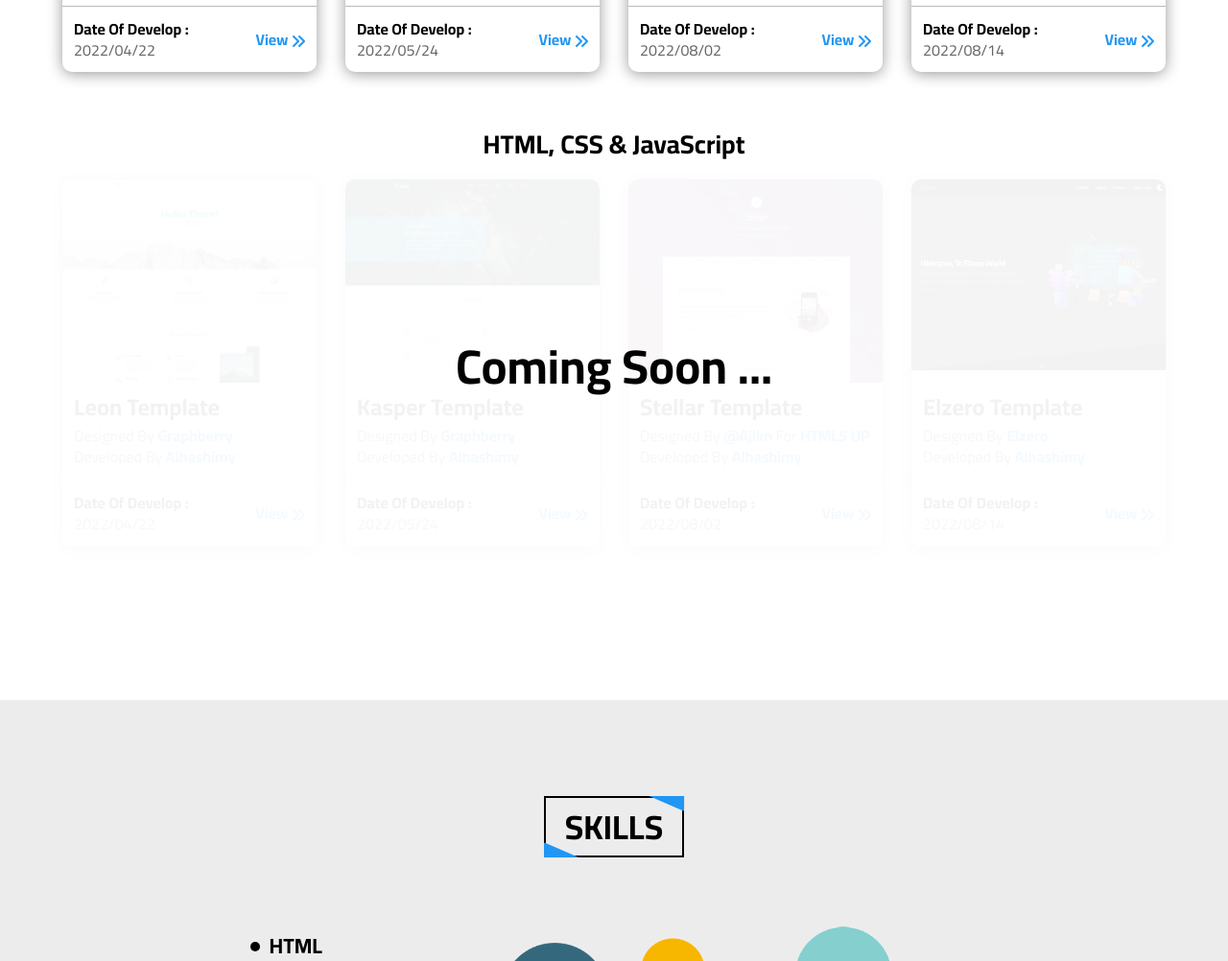
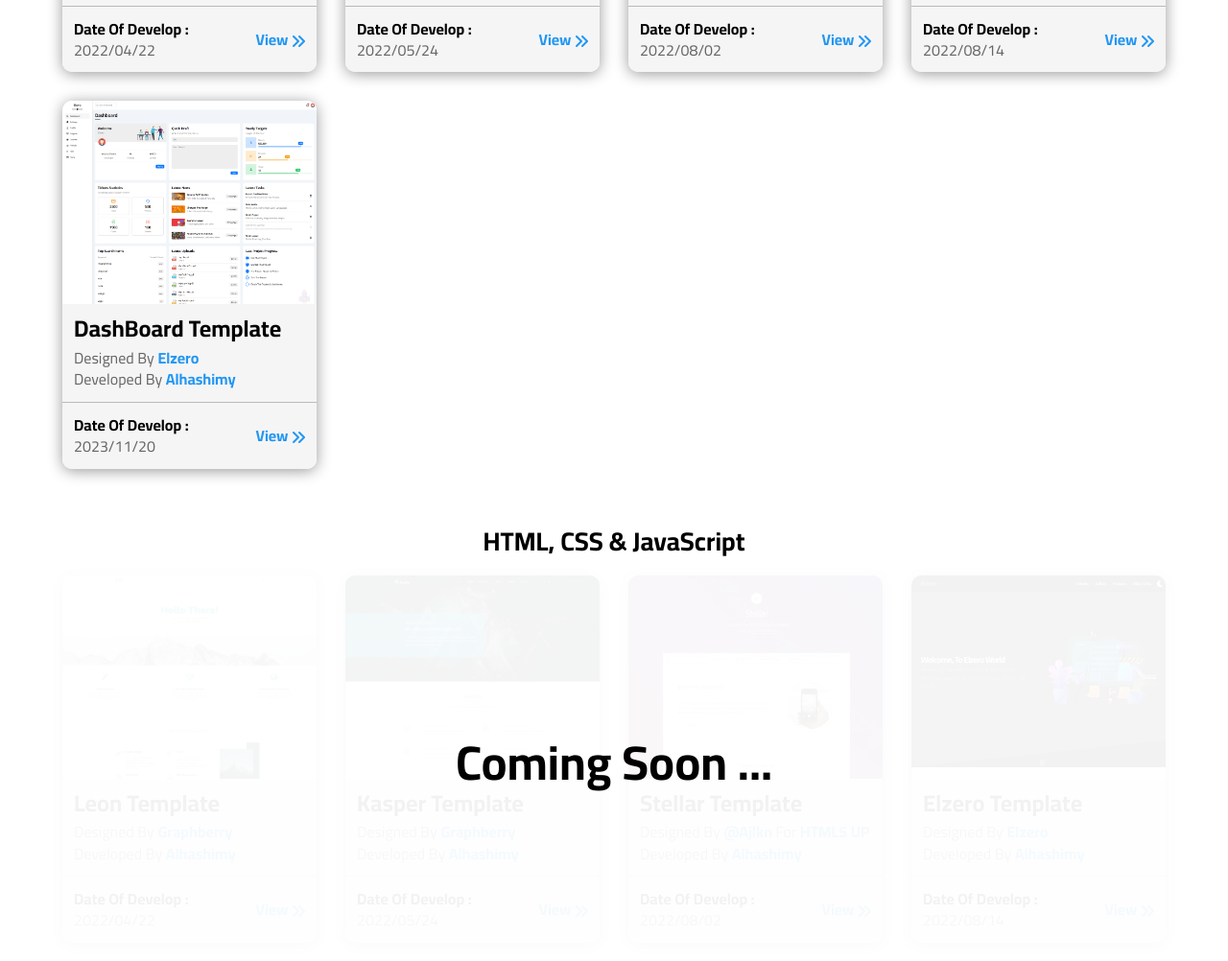
Before and after one commit to Ahmad-H9/My_Website, a plain HTML site: page index.html in a window 1280 px wide. Shown: the part 1393-2395 px from the top of the page at 96% size. Drawn offline with Linux system fonts and the light colour scheme.

Commit message:
Update portfolio

```diff
--- a/css/Alhashimy.css
+++ b/css/Alhashimy.css
@@ -31,6 +31,7 @@ body {
   --hover-color: #167ad1;
   --sec1-background-color: #fff;
   --sec2-background-color: #ececec;
+  --card-background-color: #f5f5f5;
   --s-color: #e1e1e1;
   --heading-color: #000;
   --text-color: #666;
@@ -50,6 +51,7 @@ body {
   --sec1-background-color: #000;
   --sec2-background-color: #202020;
   --s-color: #101010;
+  --card-background-color: #0b0b0b;
   --heading-color: #fff;
   --text-color: #888;
   --shadow-color: #333;
@@ -472,6 +474,7 @@ header nav ul .btn-lbl:hover{
 .portfolio .box .foot {
   padding: 12px;
   border-bottom: 1px solid var(--border-color);
+  background-color: var(--card-background-color);
   flex: 1;
 }
 
@@ -495,6 +498,7 @@ header nav ul .btn-lbl:hover{
 
 .portfolio .box .info {
   padding: 12px;
+  background-color: var(--card-background-color);
   display: flex;
   justify-content: space-between;
   align-items: center;
--- a/index.html
+++ b/index.html
@@ -165,6 +165,31 @@
                 </p>
                 <a
                   href="https://ahmad-h9.github.io/Elzero-Light-Dark"
+                  target="_blank"
+                >
+                  view <i class="fa-solid fa-angles-right"></i>
+                </a>
+              </div>
+            </div>
+            <div class="box">
+              <div class="holder">
+                <img src="imgs/Dashboard.png" alt="Template" />
+              </div>
+              <div class="foot">
+                <h4>dashBoard template</h4>
+                <p>
+                  designed by
+                  <a href="https://elzero.org/" target="_blank">elzero</a><br />
+                  developed by <span class="me">Alhashimy</span>
+                </p>
+              </div>
+              <div class="info">
+                <p class="date">
+                  date of develop :<br />
+                  <span>2023/11/20</span>
+                </p>
+                <a
+                  href="https://ahmad-h9.github.io/HTML_CSS_Template_Five_DashBoard/"
                   target="_blank"
                 >
                   view <i class="fa-solid fa-angles-right"></i>
```
Also changed, not shown: imgs/Dashboard.png (added).
